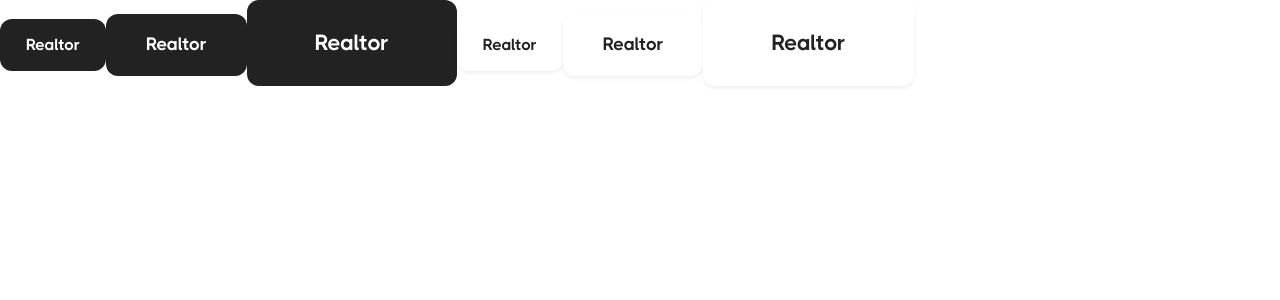
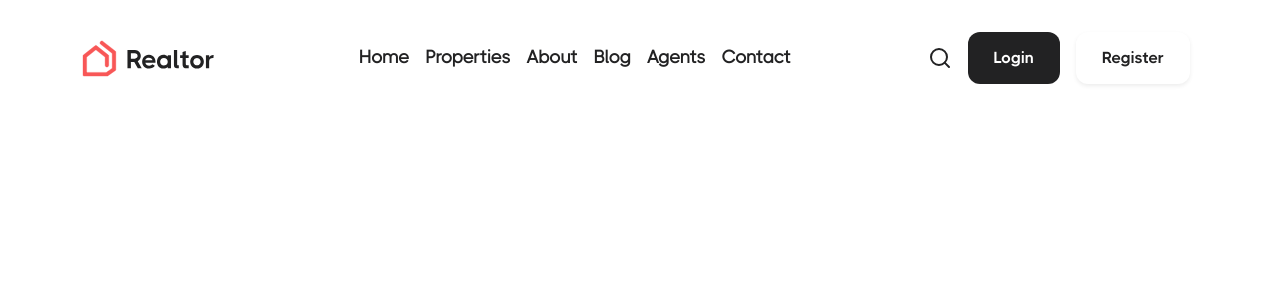
Before and after one commit to dommartins/projeto-realtor, a React (Create React App) app: page / in a window 1280 px wide. Shown: the top 300 px of the page. Built offline with nearby package versions, Linux system fonts and the light colour scheme.

Commit message:
Finalização do menu de navegação do projeto realtor

```diff
--- a/src/App.jsx
+++ b/src/App.jsx
@@ -1,10 +1,12 @@
 import React from 'react';
 import { BrowserRouter } from 'react-router-dom';
+import Navigation from './components/navigation/Navigation';
 import Router from './router/Router';
 
 export default function App() {
   return (
     <React.Fragment>
+        <Navigation/>
         <BrowserRouter>
             <Router/>
         </BrowserRouter>
--- /dev/null
+++ b/src/components/navigation-mobile/NavigationMobile.jsx
@@ -0,0 +1,51 @@
+import React from 'react';
+import './NavigationMobile.scss';
+import Brand from '../../assets/icons/brand-default.svg';
+import { ButtonsSmallBlack, ButtonsSmallWhite } from '../buttons/Buttons';
+
+export default function NavigationMobile() {
+    return (
+        <React.Fragment>
+            <div class="offcanvas offcanvas-end re-navigation-mobile" tabindex="-1" id="re-mobile" aria-labelledby="offcanvasRightLabel">
+                <div class="offcanvas-header">
+                    <h5 class="offcanvas-title" id="offcanvasRightLabel">
+                        <img src={Brand} alt="Brand" />
+                    </h5>
+                    <button type="button" class="btn-close" data-bs-dismiss="offcanvas" aria-label="Close"></button>
+                </div>
+                <div class="offcanvas-body">
+                    <ul class="navbar-nav m-auto">
+                        <li class="nav-item">
+                            <a class="nav-link" href="/">Home</a>
+                        </li>
+                        <li class="nav-item">
+                            <a class="nav-link" href="/properties">Properties</a>
+                        </li>
+                        <li class="nav-item">
+                            <a class="nav-link" href="/about">About</a>
+                        </li>
+                        <li class="nav-item">
+                            <a class="nav-link" href="/blog">Blog</a>
+                        </li>
+                        <li class="nav-item">
+                            <a class="nav-link" href="/agents">Agents</a>
+                        </li>
+                        <li class="nav-item">
+                            <a class="nav-link" href="/contact">Contact</a>
+                        </li>
+                        <li class="nav-item">
+                            <a class="nav-link" href="/login">
+                                <ButtonsSmallBlack description="Login" />
+                            </a>
+                        </li>
+                        <li class="nav-item">
+                            <a class="nav-link" href="/register">
+                                <ButtonsSmallWhite description="Register" />
+                            </a>
+                        </li>
+                    </ul>
+                </div>
+            </div>
+        </React.Fragment>
+    )
+}
--- /dev/null
+++ b/src/components/navigation-mobile/NavigationMobile.scss
@@ -0,0 +1,15 @@
+@import '../../index.scss';
+
+.re-navigation-mobile {
+    padding: 30px;
+    border-left: 5px solid $color-primary !important;
+    .nav-link {
+        font-size: 18px;
+    }
+    button.btn-close {
+        width: 0px;
+    }
+    button {
+        width: 100%;
+    }
+}
--- /dev/null
+++ b/src/components/navigation/Navigation.jsx
@@ -0,0 +1,71 @@
+import React from 'react';
+import './Navigation.scss';
+import Brand from '../../assets/icons/brand-default.svg';
+import { FiSearch } from 'react-icons/fi';
+import { ImMenu } from 'react-icons/im';
+import { ButtonsSmallBlack, ButtonsSmallWhite } from '../buttons/Buttons';
+import Search from '../search/Search';
+import NavigationMobile from '../navigation-mobile/NavigationMobile';
+
+export default function Navigation() {
+    return (
+        <React.Fragment>
+            <nav class="navbar navbar-expand-lg py-4 re-navigation">
+                <div class="container">
+                    <a class="navbar-brand" href="/">
+                        <img src={Brand} alt="Brand" />
+                    </a>
+                    <div className="d-flex align-items-center">
+                        <a class="nav-link re-icon-search me-4 re-search-mobile" href="" data-bs-toggle="modal" data-bs-target="#re-search">
+                            <FiSearch />
+                        </a>
+                        <button class="navbar-toggler re-menu border-0" type="button" data-bs-toggle="offcanvas" data-bs-target="#re-mobile" aria-controls="offcanvasRight">
+                            <ImMenu />
+                        </button>
+                    </div>
+                    <div class="collapse navbar-collapse" id="navbarNav">
+                        <ul class="navbar-nav m-auto">
+                            <li class="nav-item">
+                                <a class="nav-link" href="/">Home</a>
+                            </li>
+                            <li class="nav-item">
+                                <a class="nav-link" href="/properties">Properties</a>
+                            </li>
+                            <li class="nav-item">
+                                <a class="nav-link" href="/about">About</a>
+                            </li>
+                            <li class="nav-item">
+                                <a class="nav-link" href="/blog">Blog</a>
+                            </li>
+                            <li class="nav-item">
+                                <a class="nav-link" href="/agents">Agents</a>
+                            </li>
+                            <li class="nav-item">
+                                <a class="nav-link" href="/contact">Contact</a>
+                            </li>
+                        </ul>
+                        <ul class="navbar-nav d-flex align-items-center">
+                            <li class="nav-item">
+                                <a class="nav-link re-icon-search" href="" data-bs-toggle="modal" data-bs-target="#re-search">
+                                    <FiSearch />
+                                </a>
+                            </li>
+                            <li class="nav-item">
+                                <a class="nav-link" href="/login">
+                                    <ButtonsSmallBlack description="Login" />
+                                </a>
+                            </li>
+                            <li class="nav-item">
+                                <a class="nav-link" href="/register">
+                                    <ButtonsSmallWhite description="Register" />
+                                </a>
+                            </li>
+                        </ul>
+                    </div>
+                </div>
+            </nav>
+            <Search />
+            <NavigationMobile />
+        </React.Fragment>
+    )
+}
--- /dev/null
+++ b/src/components/navigation/Navigation.scss
@@ -0,0 +1,44 @@
+@import '../../index.scss';
+
+.re-navigation {
+    .nav-link {
+        font-size: 18px;
+        line-height: 20px;
+        font-weight: 600;
+        color: $color-neutral-800;
+        &:hover {
+            color: $color-primary;
+        }
+    }
+    .re-icon-search {
+        font-size: 24px;
+        color: $color-neutral-800;
+    }
+    .re-menu {
+        font-size: 30px;
+        color: $color-neutral-100;
+        background-color: $color-primary;
+        border-radius: 6px !important;
+    }
+    @media (min-width: 300px) and (max-width: 575.98px) {}
+    @media (min-width: 568px) and (max-width: 767.98px) {
+        .re-search-mobile {
+            display: block;
+        }
+    }
+    @media (min-width: 768px) and (max-width: 991.98px) {
+        .re-search-mobile {
+            display: block;
+        }
+    }
+    @media (min-width: 992px) and (max-width: 1199.98px) {
+        .re-search-mobile {
+            display: none;
+        }
+    }
+    @media (min-width: 1200px) and (max-width: 1499.98px) {
+        .re-search-mobile {
+            display: none;
+        }
+    }
+}
--- /dev/null
+++ b/src/components/search/Search.jsx
@@ -0,0 +1,19 @@
+import React from 'react';
+import './Search.scss';
+
+export default function Search() {
+    return (
+        <React.Fragment>
+            <div class="modal fade re-search modal-lg " id="re-search" tabindex="-1" aria-labelledby="exampleModalLabel" aria-hidden="true">
+                <div class="modal-dialog modal-dialog-centered">
+                    <div class="modal-content">
+                        <div class="modal-body p-3">
+                            <input type="text" placeholder="Search for properties"/>
+                            <button>Search</button>
+                        </div>
+                    </div>
+                </div>
+            </div>
+        </React.Fragment>
+    )
+}
--- /dev/null
+++ b/src/components/search/Search.scss
@@ -0,0 +1,39 @@
+@import '../../index.scss';
+
+.re-search {
+    .modal-content {
+        border: 0px !important;
+    }
+    input {
+        width: 78%;
+        padding: 16px 26px;
+        border-radius: 12px;
+        border: 0;
+        margin-right: 2%;
+        font-size: 18px;
+        color: $color-neutral-600;
+        background-color: $color-neutral-400;
+    }
+    button {
+        width: 20%;
+        padding: 16px 26px;
+        border-radius: 12px;
+        font-size: 18px;
+        color: $color-neutral-100;
+        background-color: $color-primary;
+        border: 0px;
+    }
+    @media (min-width: 300px) and (max-width: 575.98px) {
+        input {
+            width: 100%;
+            margin-bottom: 15px;
+        }
+        button {
+            width: 100%;
+        }
+    }
+    @media (min-width: 568px) and (max-width: 767.98px) {}
+    @media (min-width: 768px) and (max-width: 991.98px) {}
+    @media (min-width: 992px) and (max-width: 1199.98px) {}
+    @media (min-width: 1200px) and (max-width: 1499.98px) {}
+}
--- a/src/pages/home/Home.jsx
+++ b/src/pages/home/Home.jsx
@@ -4,12 +4,7 @@ import { ButtonsDefaultBlack, ButtonsLargeBlack, ButtonsSmallBlack, ButtonsSmall
 export default function Home() {
   return (
     <React.Fragment>
-        <ButtonsSmallBlack description="Realtor"/>
-        <ButtonsDefaultBlack description="Realtor"/>
-        <ButtonsLargeBlack description="Realtor"/>
-        <ButtonsSmallWhite description="Realtor"/>
-        <ButtonsDefaultWhite description="Realtor"/>
-        <ButtonsLargeWhite description="Realtor"/>
+
     </React.Fragment>
   )
 }
```
